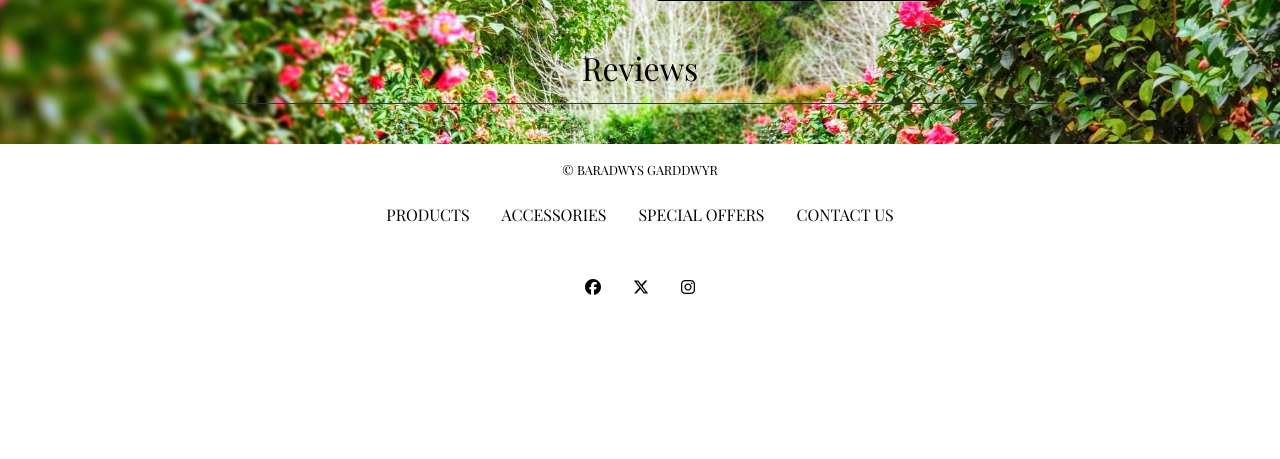
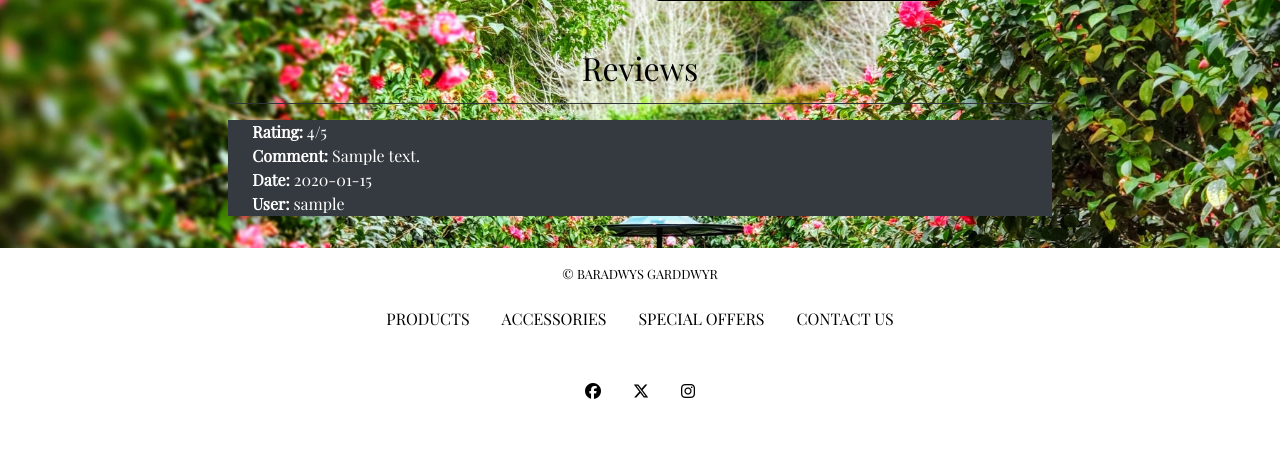
Before and after one commit to jenkidev/MSP4_Baradwys_Garddwyr, a Django app: page /products/1/ in a window 1280 px wide. Shown: the part 879-1338 px from the top of the page. Before the commit the page ends 1174 px from the top, so only its background shows below. Run offline with Django 3.2, Linux system fonts and the light colour scheme; data comes from the database, SQL or seed files in the repository; tables that the repository leaves empty hold one stand-in row (values such as "Sample post"); some libraries are stand-ins or nearby versions.

Commit message:
Updated template to display reviews

```diff
--- a/products/templates/products/product_detail.html
+++ b/products/templates/products/product_detail.html
@@ -128,7 +128,14 @@
                 </div>
             </form>
             {% endif %}
-
+            {% for review in product.reviews.all %}
+            <div class="px-4 text-left py-6 bg-dark text-white my-2">
+                <strong>Rating:</strong> {{ review.rating }}/5<br>
+                <strong>Comment:</strong> {{ review.content }}<br>
+                <strong>Date:</strong> {{ review.created_at|date:"Y-m-d" }}<br>
+                <strong>User:</strong> {{ review.created_by }}<br>
+            </div>
+            {% endfor %}
         </div>
     </div>
 </div>
```
